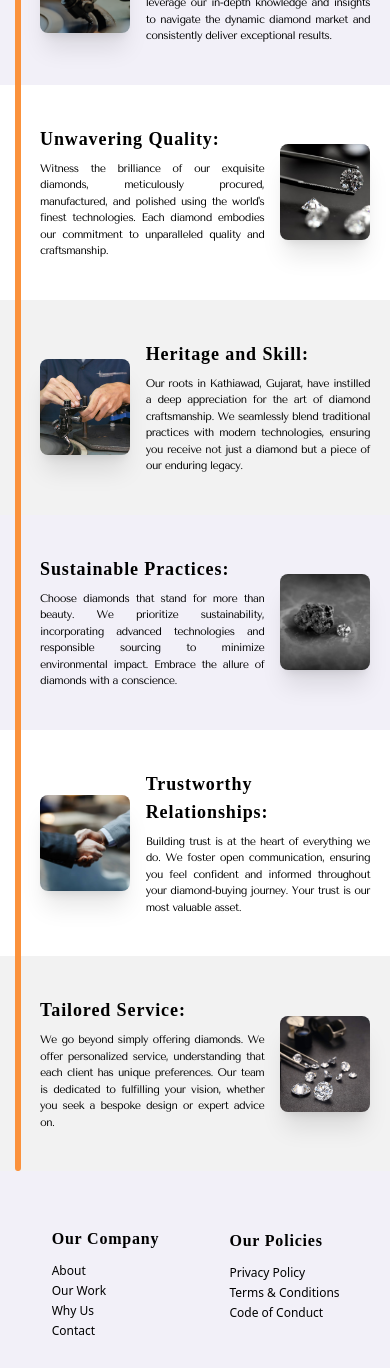
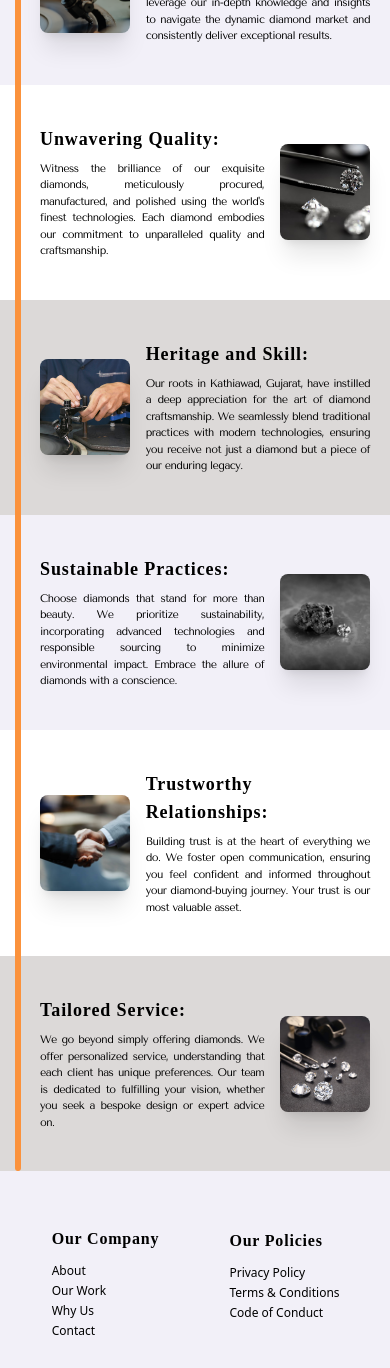
Before and after one commit to deep-sutariya/Minestone-Diam, a Next.js app: page /whyus in a window 390 px wide. Shown: the part 1030-2398 px from the top of the page. Built offline with nearby package versions, Linux system fonts and the light colour scheme; a web font is replaced by a local one.

Commit message:
Fix: Responsive

```diff
--- a/src/app/about/page.js
+++ b/src/app/about/page.js
@@ -81,7 +81,7 @@ const Page = () => {
             src='/Philosophy.jpg'
             x="100"
             fontCol=""
-            bgCol="bg-[#f2f2f2]"
+            bgCol="bg-[#dcd9d8]"
             heading="Philosophy"
             details="At Minestone Diam, we embrace the transformative essence of diamonds. Our core values—hard work, ethics, and trust—underpin everything we do. Diamonds symbolize purity, transparency, and enduring value, qualities that define our business philosophy. Guided by altruism and utilitarianism, we aim to enhance the well-being of all stakeholders: employees, partners, and communities. Our commitment to ethical practices drives our growth and leadership in the diamond industry."
             />
--- a/src/app/page.js
+++ b/src/app/page.js
@@ -8,7 +8,7 @@ import Affiliations from '@/components/Affiliations';
 export default function Home() {
   return (
     <div className=' relative overflow-x-clip' >
-      <div className=" bg-offwhite h-[calc(100dvh)] w-full flex flex-row items-end md:items-normal md:gap-x-5 overflow-x-clip">
+      <div className=" bg-offwhite h-[calc(100vh)] w-full flex flex-row items-end md:items-normal md:gap-x-5 overflow-x-clip">
         <div className=" mb-20 md:mt-28 w-[100%] sm:w-2/3 md:w-[56%] px-6 sm:px-5 md:px-10 lg:pl-20 lg:pr-0 pt-16 pb-6 sm:py-16 md:py-24 flex flex-col sm:justify-end md:justify-normal gap-y-3 sm:gap-y-6">
           <div className=" text-[#252525] flex flex-col justify-start items-start gap-y-1 lg:gap-y-4 font-heading text-3xl lg:text-5xl 2xl:text-6xl">
             <h1>Luxuriate in <span className=' text-[#CF9038] font-semibold'>Boldness</span></h1>
--- a/src/app/whyus/page.js
+++ b/src/app/whyus/page.js
@@ -13,7 +13,7 @@ const page = () => {
     <div className=" overflow-x-hidden relative">
       <div className="h-screen w-full relative">
         <div className="h-full -z-50 absolute -top-1 -left-1 -bottom-1 -right-1 inset-0">
-          <video className=" w-[101vw] h-[101vh] object-cover blur-[2px]" autoPlay muted loop>
+          <video className=" w-[102vw] h-[102vh] object-cover blur-[2px]" autoPlay muted loop>
             <source src="/whyus_top_video.mp4" type="video/mp4" />
           </video>
         </div>
@@ -139,7 +139,7 @@ const page = () => {
               whyUsCard="true"
               x="100"
               fontCol=""
-              bgCol="bg-[#f2f2f2]"
+              bgCol="bg-[#dcd9d8]"
               heading="Heritage and Skill:"
               details="Our roots in Kathiawad, Gujarat, have instilled a deep appreciation for the art of diamond craftsmanship. We seamlessly blend traditional practices with modern technologies, ensuring you receive not just a diamond but a piece of our enduring legacy."
             />
@@ -161,7 +161,7 @@ const page = () => {
               bgCol="bg-white"
               heading="Trustworthy Relationships:"
               details="Building trust is at the heart of everything we do. We foster open communication, ensuring you feel confident and informed throughout your diamond-buying journey. Your trust is our most valuable asset."
-            />
+              />
 
             <AboutusComponents
               src='/Tailored_Services.jpg'
@@ -169,7 +169,7 @@ const page = () => {
               x="-100"
               pos="flex-row-reverse"
               fontCol=""
-              bgCol="bg-[#f2f2f2]"
+              bgCol="bg-[#dcd9d8]"
               heading="Tailored Service:"
               details="We go beyond simply offering diamonds. We offer personalized service, understanding that each client has unique preferences. Our team is dedicated to fulfilling your vision, whether you seek a bespoke design or expert advice on."
             />
--- a/src/components/ContactForm.js
+++ b/src/components/ContactForm.js
@@ -115,7 +115,7 @@ const ContactForm = () => {
 
       <div
         onClick={submitForm}
-        className="py-2 px-5 sm:px-7 tracking-wide sm:font-semibold text-white cursor-pointer rounded-full bg-[#252525] w-fit hover:bg-col1 hover:font-bold"
+        className="py-2 px-5 text-xs md:text-base sm:px-7 tracking-wide sm:font-semibold text-white cursor-pointer rounded-full bg-[#252525] w-fit hover:bg-col1 hover:font-bold"
       >
         {loading ? <div className="px-5"><div className=" border-orange-300 border-t-4 animate-spin h-6 w-6 rounded-full"></div></div> : "Send Us"}
       </div>
```
